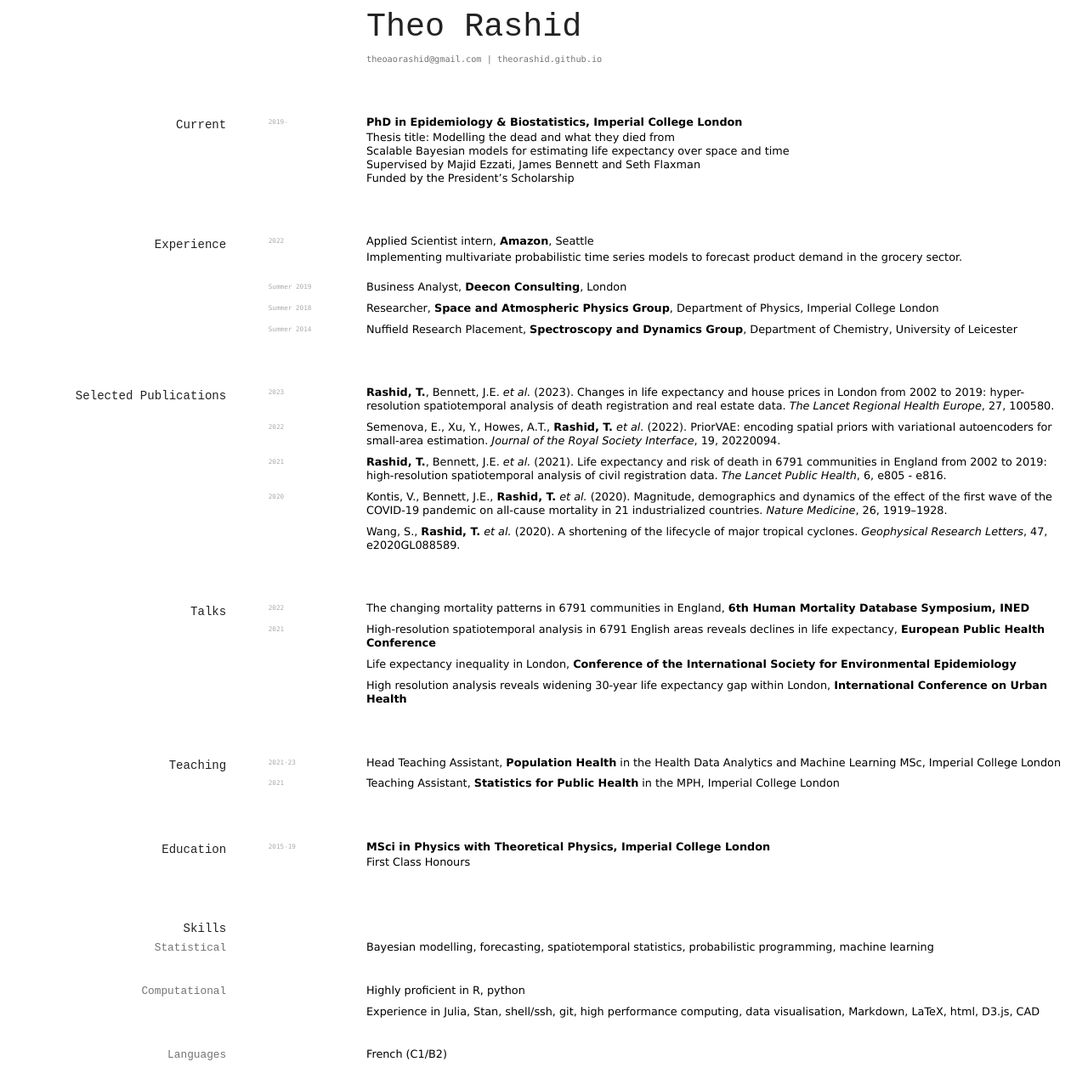
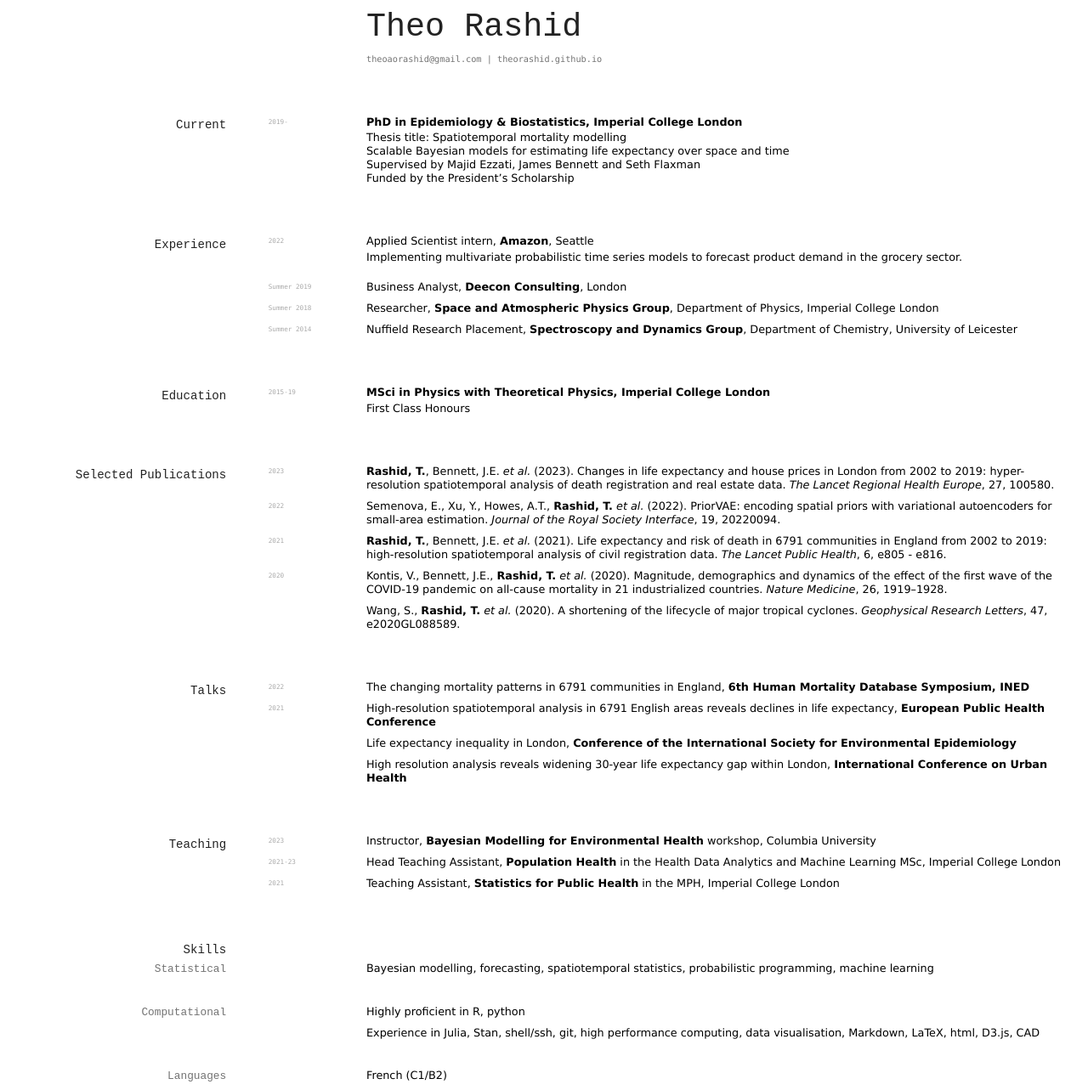
Before and after one commit to elipapa/markdown-cv, a Jekyll site: the page built from index.md, in a window 1280 px wide. Shown: the whole page at 85% size. Built offline with Jekyll 4.4.1, drawn with Linux system fonts in a browser that asks for light colours; our own code applies the rules of GitHub Pages for plain Markdown files; before the commit the page ends 1258 px from its top, so only the background shows below that.

Commit message:
add sharp course

```diff
--- a/index.md
+++ b/index.md
@@ -15,7 +15,7 @@ layout: cv
 `2019-`
 __PhD in Epidemiology & Biostatistics, Imperial College London__
 
-- Thesis title: Modelling the dead and what they died from
+- Thesis title: Spatiotemporal mortality modelling
 - Scalable Bayesian models for estimating life expectancy over space and time
 - Supervised by [Majid Ezzati](https://www.imperial.ac.uk/people/majid.ezzati), [James Bennett](https://www.imperial.ac.uk/people/umahx99) and [Seth Flaxman](https://sethrf.com)
 - Funded by the President’s Scholarship
@@ -68,23 +80,14 @@ High resolution analysis reveals widening 30-year life expectancy gap within Lon
 
 ## Teaching
 
+`2023`
+Instructor, __Bayesian Modelling for Environmental Health__ workshop, Columbia University
+
 `2021-23`
 Head Teaching Assistant, __Population Health__ in the Health Data Analytics and Machine Learning MSc, Imperial College London
 
 `2021`
 Teaching Assistant, __Statistics for Public Health__ in the MPH, Imperial College London
-
-## Education
-
-`2015-19`
-__MSci in Physics with Theoretical Physics, Imperial College London__
-
-- First Class Honours
-
-<!-- `2008-15`
-__Leicester Grammar School__
-- A Levels: Mathematics (A<sup>*</sup>), Further Mathematics (A<sup>*</sup>), Physics (A<sup>*</sup>), Chemistry (A<sup>*</sup>) -->
-<!-- - GCSEs: 10 A<sup>*</sup>s including English. -->
 
 ## Skills
 
```
Also changed, not shown: other parts of index.md (+12 -0 lines).
